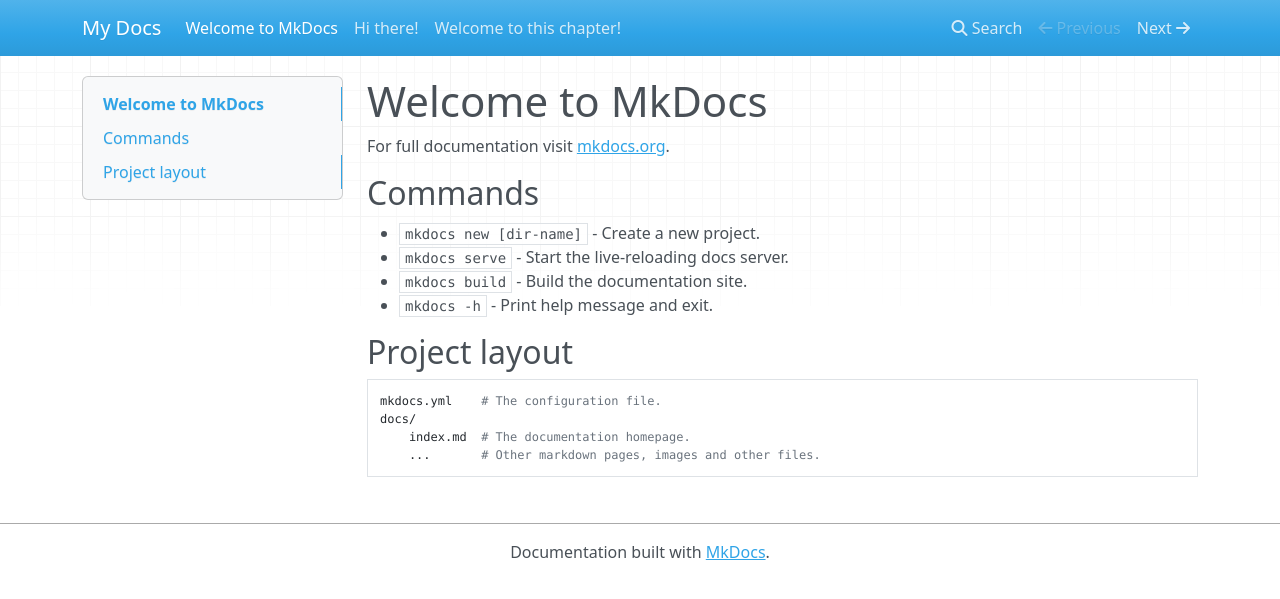
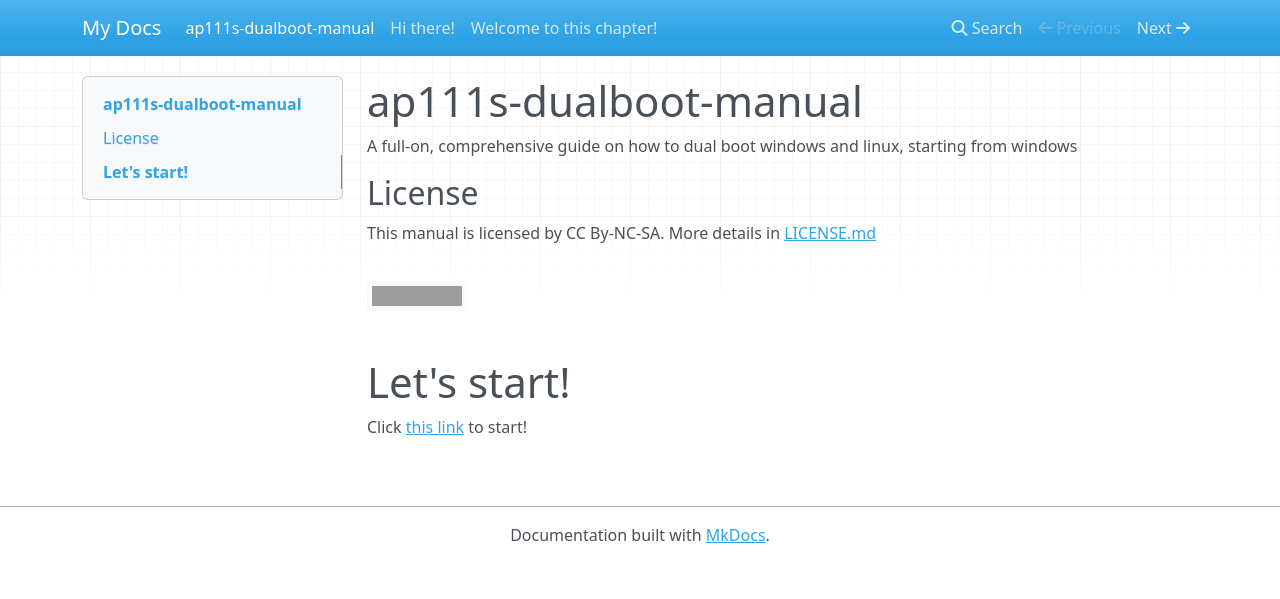
Before and after one commit to ApplePair111/ap111s-dualboot-manual, an MkDocs documentation site: the page built from docs/index.md, in a window 1280 px wide. Shown: the top 599 px of the page. Built offline with MkDocs 1.6.1, drawn with Linux system fonts in a browser that asks for light colours; nearby versions of some CDN libraries; grey boxes are pictures that could not be loaded.

Commit message:
ADD INDEX MD AS JUST THE README

```diff
--- a/docs/index.md
+++ b/docs/index.md
@@ -1,17 +1,13 @@
-# Welcome to MkDocs
+# ap111s-dualboot-manual
+A full-on, comprehensive guide on how to dual boot windows and linux, starting from windows
 
-For full documentation visit [mkdocs.org](https://www.mkdocs.org).
+## License
 
-## Commands
+This manual is licensed by CC By-NC-SA.
+More details in [LICENSE.md](LICENSE.md)
 
-* `mkdocs new [dir-name]` - Create a new project.
-* `mkdocs serve` - Start the live-reloading docs server.
-* `mkdocs build` - Build the documentation site.
-* `mkdocs -h` - Print help message and exit.
+[![CC BY-NC-SA](https://licensebuttons.net/l/by-nc-sa/4.0/88x31.png)](https://creativecommons.org/licenses/by-nc-sa/4.0/)
 
-## Project layout
+# Let's start!
 
-    mkdocs.yml    # The configuration file.
-    docs/
-        index.md  # The documentation homepage.
-        ...       # Other markdown pages, images and other files.
+Click [this link](INTRODUCTION.md) to start!
```
